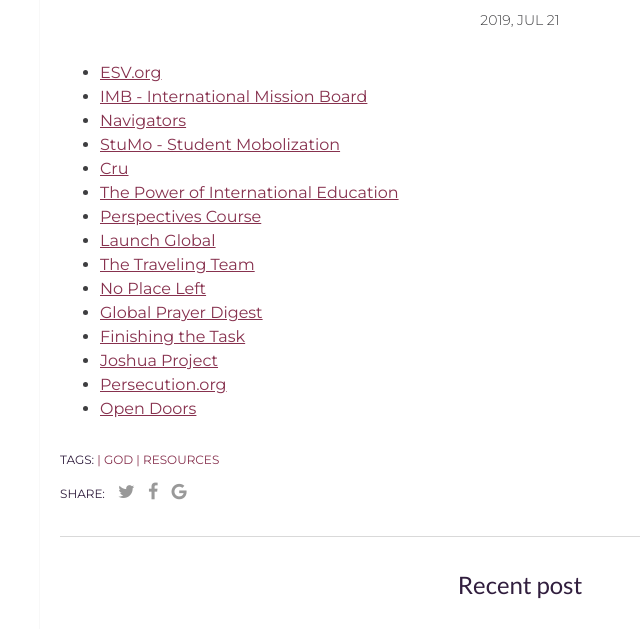
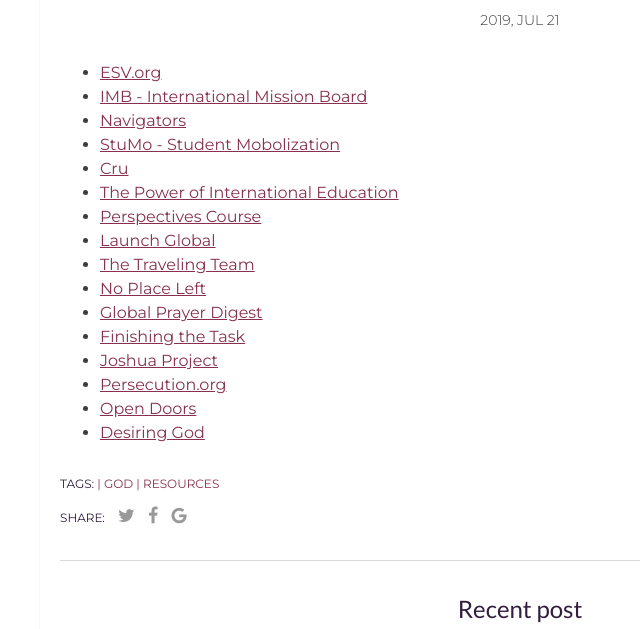
Before and after one commit to aoot/aoot.github.io, a Jekyll site: the page built from _posts/2019-07-21-gods-mission.markdown, in a window 1280 px wide, cut to the strip 647-1276 px from the top of the page. Shown: the whole strip, without its empty margins (120-760 px from the left). Built offline with Jekyll 4.4.1, drawn with Linux system fonts in a browser that asks for light colours.

Commit message:
Added link for Desiring God

```diff
--- a/_posts/2019-07-21-gods-mission.markdown
+++ b/_posts/2019-07-21-gods-mission.markdown
@@ -24,3 +24,4 @@
 - [Joshua Project](https://joshuaproject.net/)
 - [Persecution.org](https://www.persecution.org/)
 - [Open Doors](https://www.opendoors.org/)
+- [Desiring God](https://www.desiringgod.org/)
```
